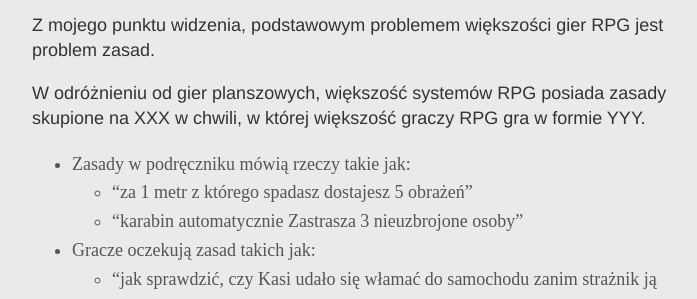
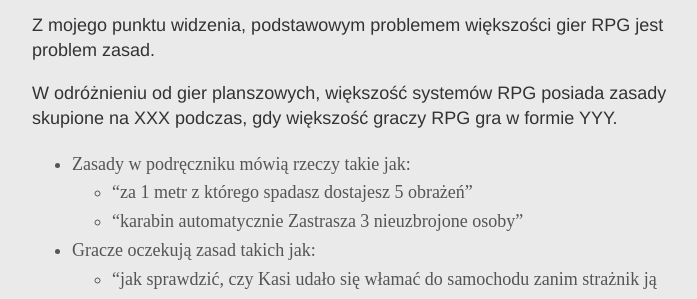
Before and after one commit to ljzolw/ljzolw.github.io, a Jekyll site: the page built from _posts/2017-02-10-pulapka-maltuzjanska.md, in a window 1280 px wide and 900 px high, scrolled down 8952 px. Shown: the part 177-476 px from the top of the window, without its empty margins (283-980 px from the left). Built offline with Jekyll 4.4.1, drawn with Linux system fonts in a browser that asks for light colours.

Commit message:
Published a link

```diff
--- a/_posts/2017-02-10-pulapka-maltuzjanska.md
+++ b/_posts/2017-02-10-pulapka-maltuzjanska.md
@@ -262,7 +262,7 @@
 
 Z mojego punktu widzenia, podstawowym problemem większości gier RPG jest problem zasad.
 
-W odróżnieniu od gier planszowych, większość systemów RPG posiada zasady skupione na XXX w chwili, w której większość graczy RPG gra w formie YYY.
+W odróżnieniu od gier planszowych, większość systemów RPG posiada zasady skupione na XXX podczas, gdy większość graczy RPG gra w formie YYY.
 
 * Zasady w podręczniku mówią rzeczy takie jak:
     * "za 1 metr z którego spadasz dostajesz 5 obrażeń"
--- a/blog/index.html
+++ b/blog/index.html
@@ -13,6 +13,7 @@
         </ul>
         <h3>Polskie artykuły (PL):</h3>
         <ul>
+            <li><a href="/2017/02/10/pulapka-maltuzjanska">2017-02-10 : Pułapka maltuzjańska i zarządzanie produktem</a></li>
             <li><a href="/2017/02/04/agregacja">2017-02-04 : [ART] O produktywności, czasie wolnym i umowach</a></li>
         </ul>
     </div><!-- /.blurb -->
```
